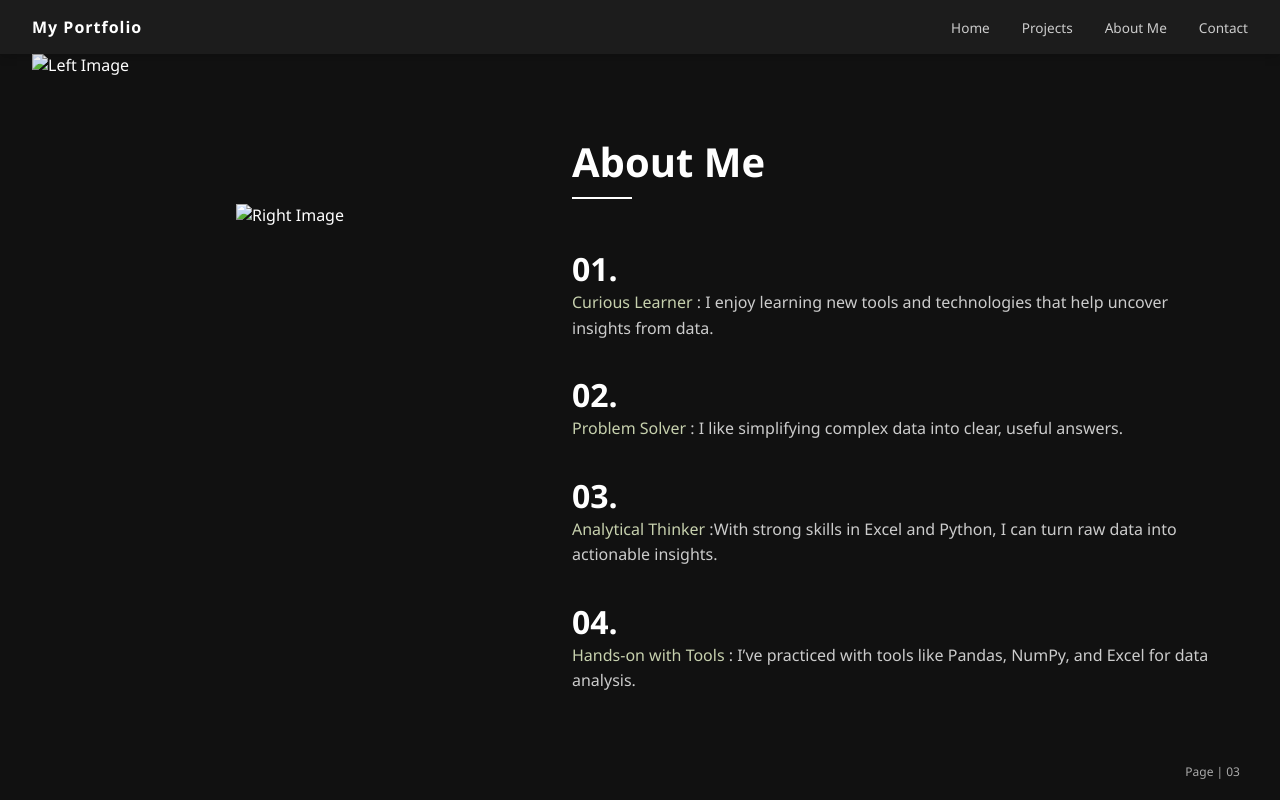
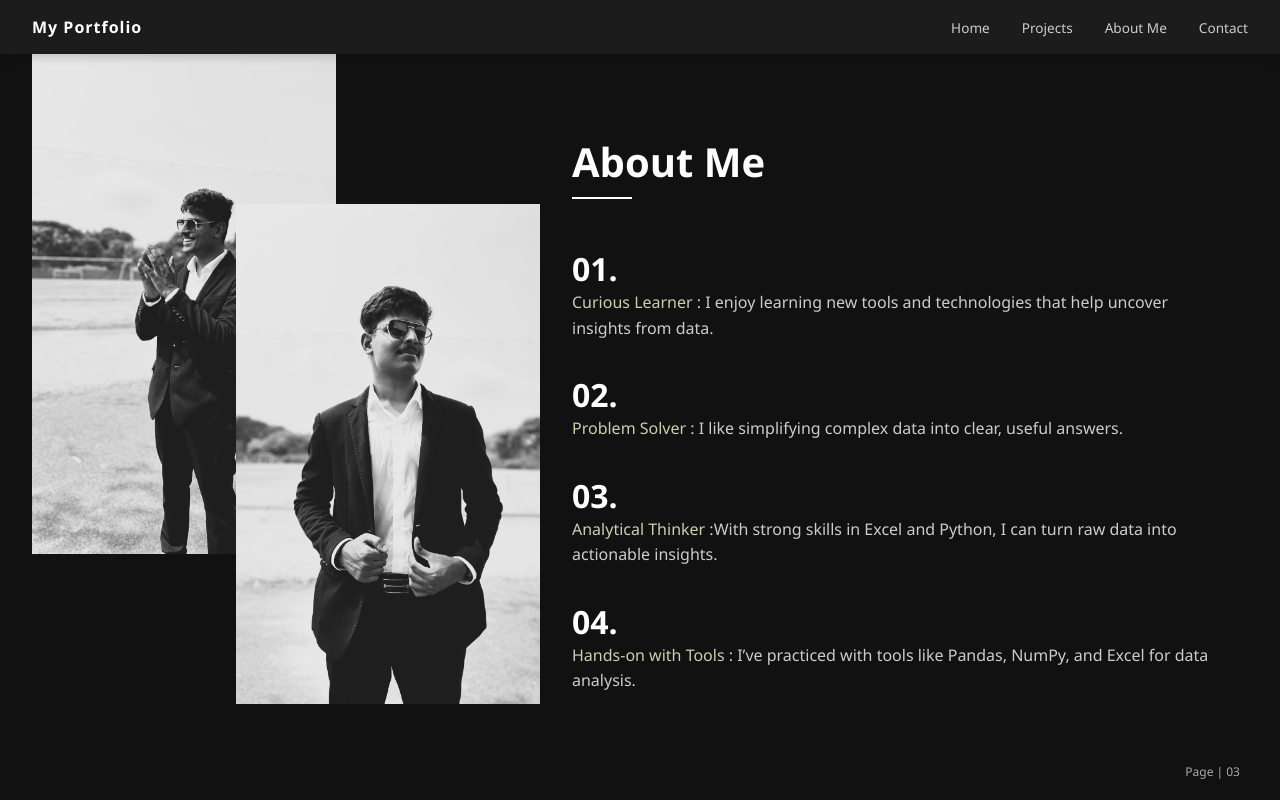
Before and after one commit to shajukapshikar/PORTFOLIO, a plain HTML site: page aboutme.html in a window 1280 px wide. Drawn offline with Linux system fonts and the light colour scheme; the site is published under a folder, as on GitHub Pages, so addresses that start at the root find nothing.

Commit message:
chnaged image path

```diff
--- a/aboutme.html
+++ b/aboutme.html
@@ -144,8 +144,8 @@
 
   <!-- Main Content -->
   <div class="main">
-    <img src="/images/me2.jpg" alt="Left Image" class="img-left">
-    <img src="/images/me3.jpg" alt="Right Image" class="img-right">
+    <img src="images/me2.jpg" alt="Left Image" class="img-left">
+    <img src="images/me3.jpg" alt="Right Image" class="img-right">
 
     <div class="about-text">
       <h2>About Me</h2>
```
Also changed, not shown: contact.html (+1 -1 lines), index.html (+1 -1 lines), projects.html (+1 -1 lines).
